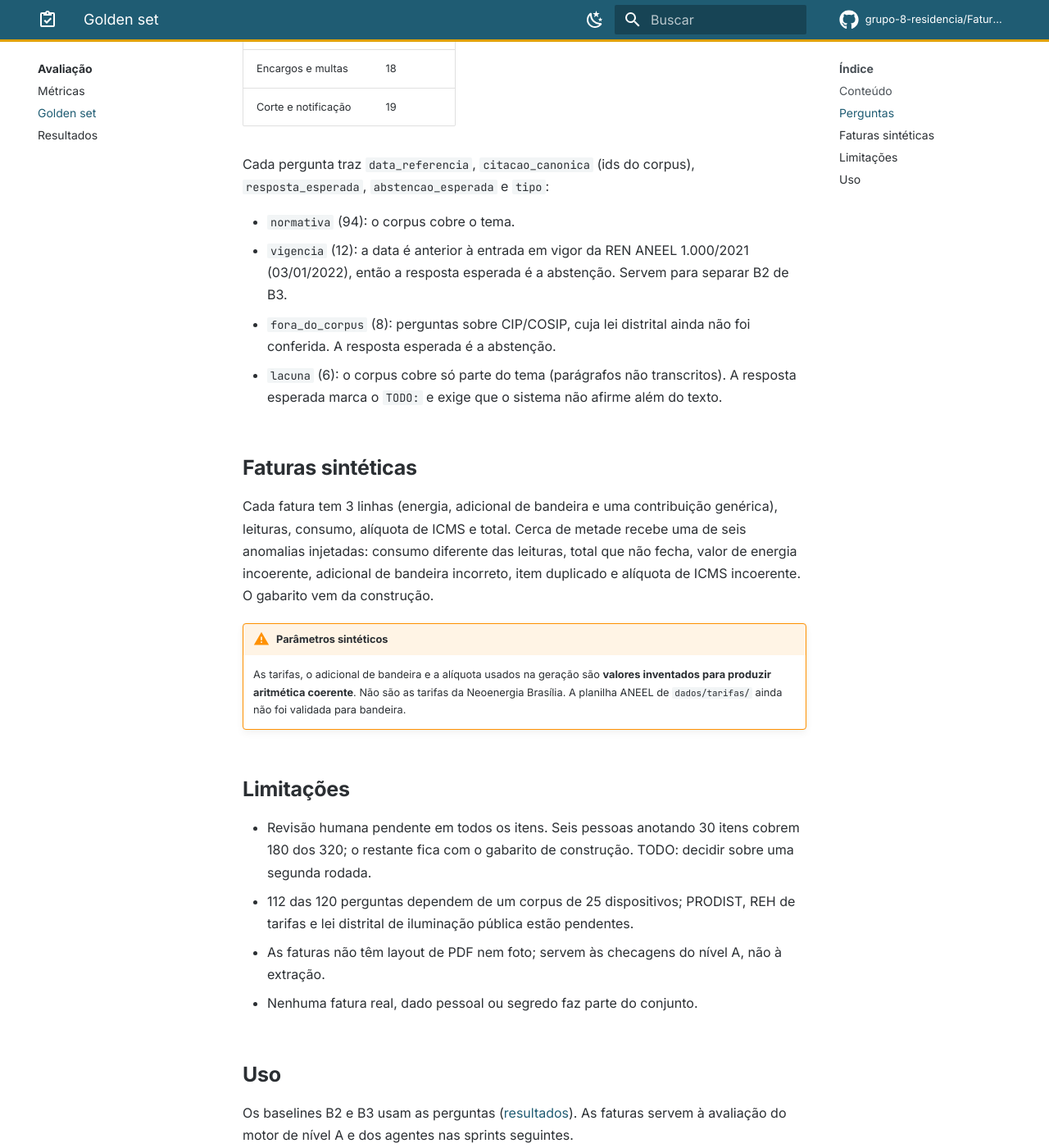
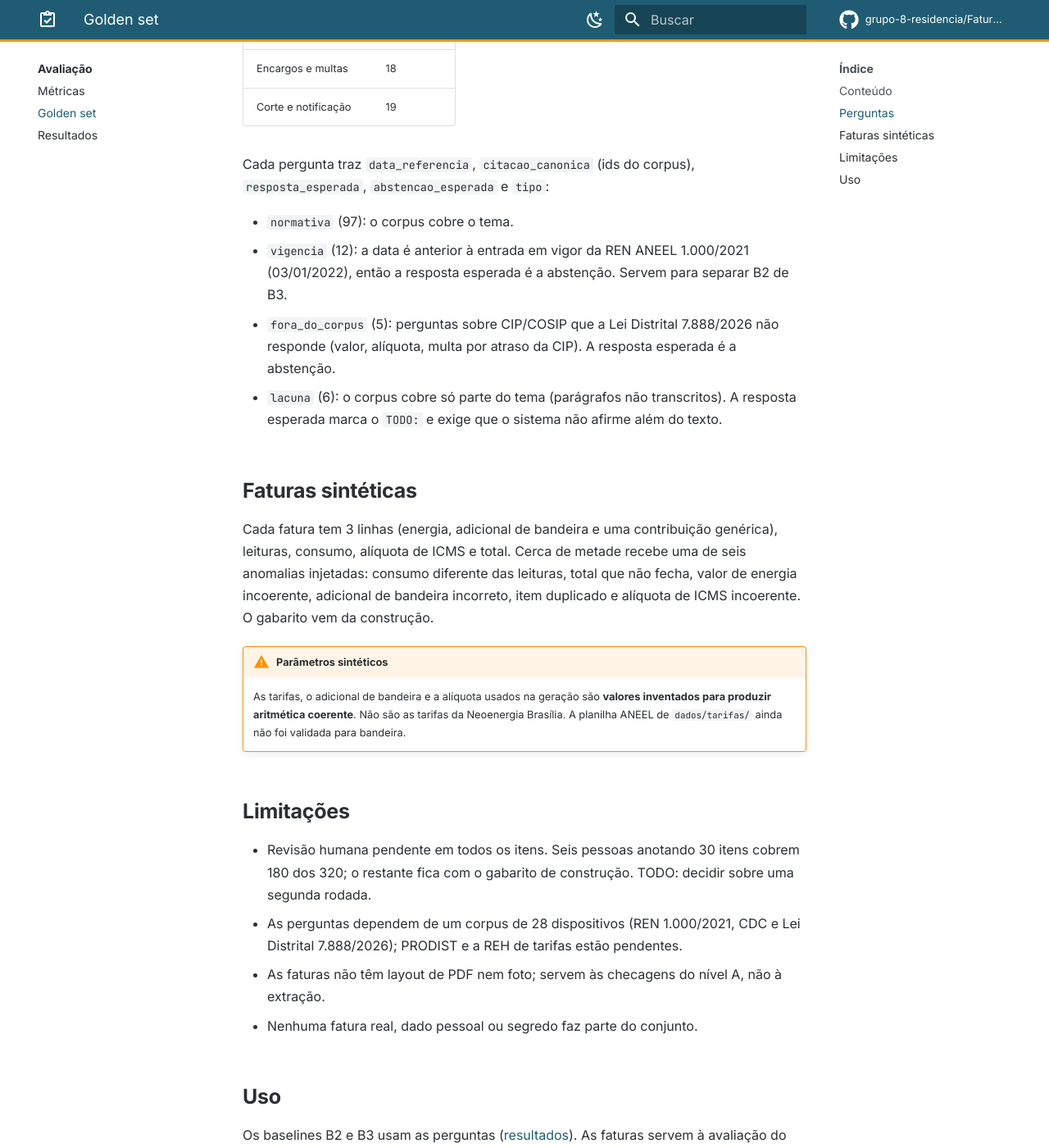
Before and after one commit to grupo-8-residencia/Fatura-Aberta, an MkDocs documentation site: the page built from docs/avaliacao/golden-set.md, in a window 1280 px wide and 1400 px high, scrolled down 1077 px. Shown: the whole window at 82% size. Built offline with MkDocs 1.6.1 and Material for MkDocs 9.7.7, drawn with Linux system fonts in a browser that asks for light colours; plug-ins that fetch from the network failed and are left out; comment, search, counter and statistics services are not loaded.

Commit message:
feat(avaliacao): cobre perguntas de CIP com a Lei Distrital 7.888/2026
Três perguntas de CIP passam a ter norma esperada (art. 4º e art. 1º); as outras
cinco continuam com abstenção esperada. Hashes refeitos e Dataset Card atualizado.

Refs #32

Co-Authored-By: Claude Sonnet 5.5 <noreply@anthropic.com>

```diff
--- a/docs/avaliacao/golden-set.md
+++ b/docs/avaliacao/golden-set.md
@@ -29,11 +29,11 @@ Para conferir a integridade: `.venv/bin/python scripts/gerar_golden_set.py --ver
 Cada pergunta traz `data_referencia`, `citacao_canonica` (ids do corpus), `resposta_esperada`,
 `abstencao_esperada` e `tipo`:
 
-- `normativa` (94): o corpus cobre o tema.
+- `normativa` (97): o corpus cobre o tema.
 - `vigencia` (12): a data é anterior à entrada em vigor da REN ANEEL 1.000/2021 (03/01/2022), então a
   resposta esperada é a abstenção. Servem para separar B2 de B3.
-- `fora_do_corpus` (8): perguntas sobre CIP/COSIP, cuja lei distrital ainda não foi conferida. A
-  resposta esperada é a abstenção.
+- `fora_do_corpus` (5): perguntas sobre CIP/COSIP que a Lei Distrital 7.888/2026 não responde (valor,
+  alíquota, multa por atraso da CIP). A resposta esperada é a abstenção.
 - `lacuna` (6): o corpus cobre só parte do tema (parágrafos não transcritos). A resposta esperada
   marca o `TODO:` e exige que o sistema não afirme além do texto.
 
@@ -53,8 +53,8 @@ incorreto, item duplicado e alíquota de ICMS incoerente. O gabarito vem da cons
 
 - Revisão humana pendente em todos os itens. Seis pessoas anotando 30 itens cobrem 180 dos 320; o
   restante fica com o gabarito de construção. TODO: decidir sobre uma segunda rodada.
-- 112 das 120 perguntas dependem de um corpus de 25 dispositivos; PRODIST, REH de tarifas e lei
-  distrital de iluminação pública estão pendentes.
+- As perguntas dependem de um corpus de 28 dispositivos (REN 1.000/2021, CDC e Lei Distrital
+  7.888/2026); PRODIST e a REH de tarifas estão pendentes.
 - As faturas não têm layout de PDF nem foto; servem às checagens do nível A, não à extração.
 - Nenhuma fatura real, dado pessoal ou segredo faz parte do conjunto.
 
```
Also changed, not shown: 2 other files.
